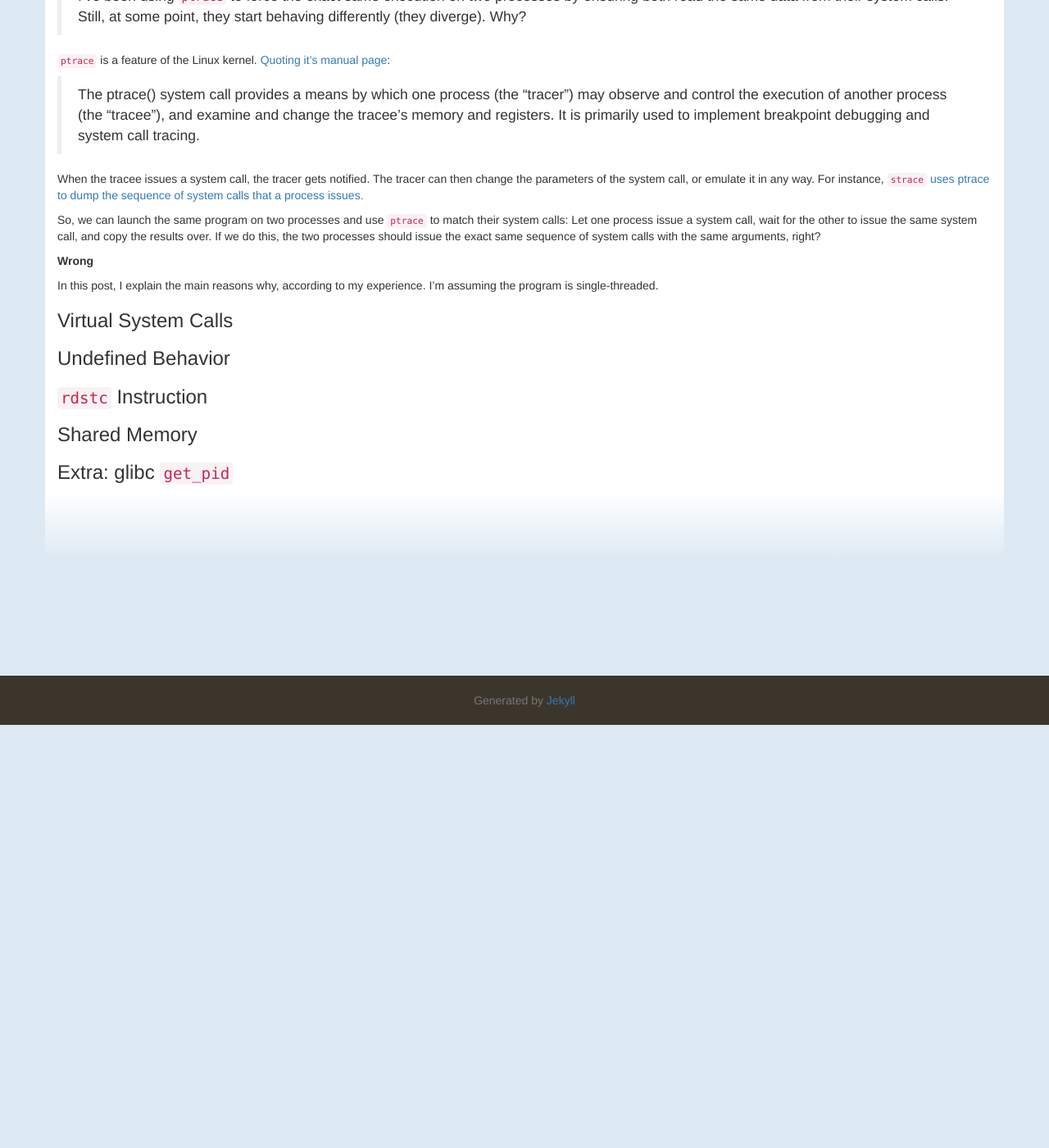
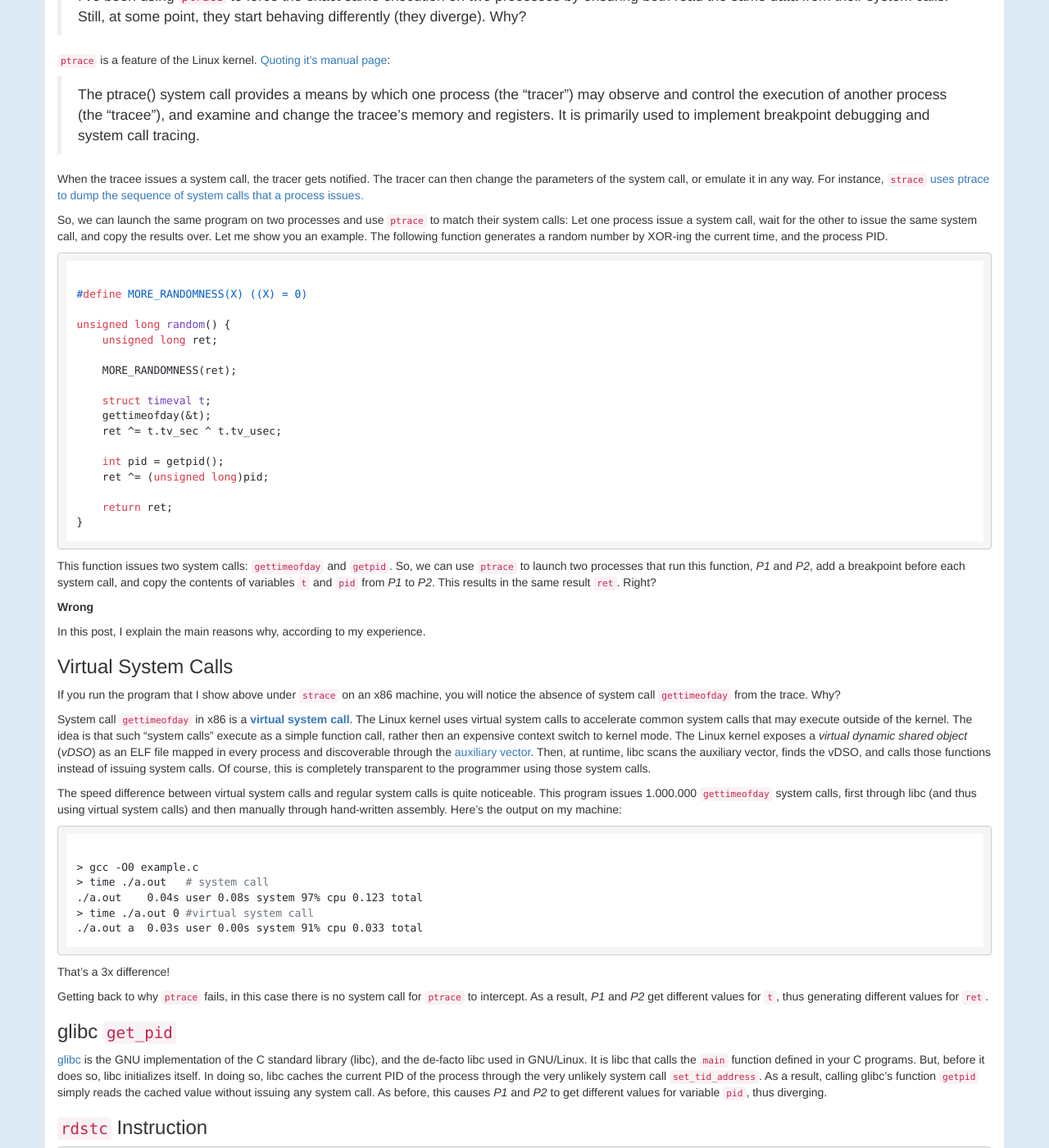
Before and after one commit to luisggpina/personal-website, a Jekyll site: the page built from _posts/2017-06-16-ptrace.md, in a window 1280 px wide and 1400 px high, scrolled down 516 px. Shown: the whole window at 82% size. Built offline with Jekyll 4.4.1, drawn with Linux system fonts in a browser that asks for light colours; nearby versions of some CDN libraries; some web fonts are replaced; some of the changed text lies outside the part shown.

Commit message:
Code example, vDSO, and getppid sections of the ptrace post

```diff
--- a/_posts/2017-06-16-ptrace.md
+++ b/_posts/2017-06-16-ptrace.md
@@ -36,21 +36,98 @@ process issues.](https://strace.io/)
 
 So, we can launch the same program on two processes and use `ptrace` to match
 their system calls:  Let one process issue a system call, wait for the other to
-issue the same system call, and copy the results over.  If we do this, the two
-processes should issue the exact same sequence of system calls with the same
-arguments, right?
+issue the same system call, and copy the results over.  Let me show you an
+example.  The following function generates a random number by XOR-ing the
+current time, and the process PID.
+
+<pre><code class="C">
+#define MORE_RANDOMNESS(X) ((X) = 0)
+
+unsigned long random() {
+    unsigned long ret;
+
+    MORE_RANDOMNESS(ret);
+
+    struct timeval t;
+    gettimeofday(&t);
+    ret ^= t.tv_sec ^ t.tv_usec;
+
+    int pid = getpid();
+    ret ^= (unsigned long)pid;
+
+    return ret;
+}
+</code></pre>
+
+This function issues two system calls:
+[`gettimeofday`](http://man7.org/linux/man-pages/man2/gettimeofday.2.html) and
+[`getpid`](http://man7.org/linux/man-pages/man2/getpid.2.html).  So, we can use
+`ptrace` to launch two processes that run this function, *P1* and *P2*, add a
+breakpoint before each system call, and copy the contents of variables `t`
+and `pid` from *P1* to *P2*.  This results in the same result `ret`.  Right?
 
 **Wrong**
 
-In this post, I explain the main reasons why, according to my experience.  I'm
-assuming the program is single-threaded.
+In this post, I explain the main reasons why, according to my experience.
 
 ### Virtual System Calls
 
-### Undefined Behavior
+If you run the program that I show above under `strace` on an x86 machine, you
+will notice the absence of system call `gettimeofday` from the trace.  Why?
+
+System call `gettimeofday` in x86 is a [**virtual system
+call**](http://man7.org/linux/man-pages/man2/getpid.2.html).  The Linux kernel
+uses virtual system calls to accelerate common system calls that may execute
+outside of the kernel.  The idea is that such "system calls" execute as a simple
+function call, rather then an expensive context switch to kernel mode.  The
+Linux kernel exposes a *virtual dynamic shared object* (*vDSO*) as an ELF file
+mapped in every process and discoverable through the [auxiliary
+vector](https://lwn.net/Articles/519085/).  Then, at runtime, libc scans the
+auxiliary vector, finds the vDSO, and calls those functions instead of issuing
+system calls.  Of course, this is completely transparent to the programmer using
+those system calls.
+
+The speed difference between virtual system calls and regular system calls is
+quite noticeable.  This program issues 1.000.000 `gettimeofday` system calls, first
+through libc (and thus using virtual system calls) and then manually through
+hand-written assembly.  Here's the output on my machine:
+
+<pre><code class="bash">
+> gcc -O0 example.c
+> time ./a.out   # system call
+./a.out    0.04s user 0.08s system 97% cpu 0.123 total
+> time ./a.out 0 #virtual system call
+./a.out a  0.03s user 0.00s system 91% cpu 0.033 total
+</code></pre>
+
+That's a 3x difference!
+
+Getting back to why `ptrace` fails, in this case there is no system call for
+`ptrace` to intercept.  As a result, *P1* and *P2* get different values for `t`,
+thus generating different values for `ret`.
+
+### glibc `get_pid`
+
+[glibc](https://www.gnu.org/software/libc/) is the GNU implementation of the C
+standard library (libc), and the de-facto libc used in GNU/Linux.  It is libc
+that calls the `main` function defined in your C programs.  But, before it does
+so, libc initializes itself.  In doing so, libc caches the current PID of the
+process through the very unlikely system call
+[`set_tid_address`](http://man7.org/linux/man-pages/man2/set_tid_address.2.html).
+As a result, calling glibc's function `getpid` simply reads the cached value
+without issuing any system call.  As before, this causes *P1* and *P2* to get
+different values for variable `pid`, thus diverging.
 
 ### `rdstc` Instruction
 
+<pre><code class="C">
+#define MORE_RANDOMNESS(X) ((X = rdtsc()))
+</code></pre>
+
+### Undefined Behavior
+
+<pre><code class="C">
+#define MORE_RANDOMNESS(X) ((X))
+</code></pre>
+
 ### Shared Memory
-
-### Extra: glibc `get_pid`
```
Also changed, not shown: other parts of _posts/2017-06-16-ptrace.md (+1 -1 lines).
